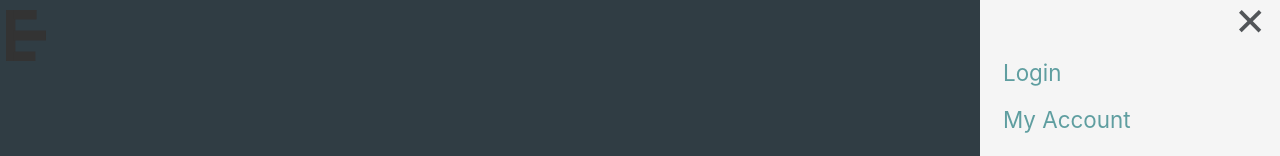
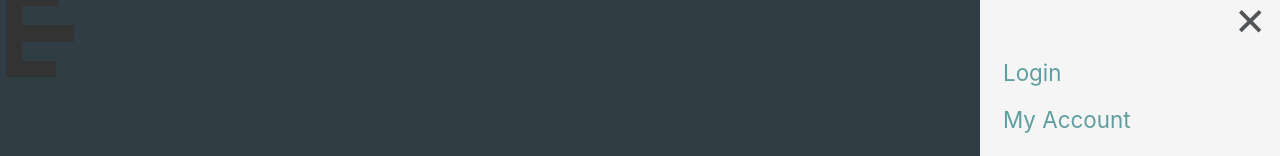
Before and after one commit to kiztopia1/enasiz, a React (Create React App) app: page / in a window 1280 px wide. Shown: the top 156 px of the page. Built offline with nearby package versions, Linux system fonts and the light colour scheme.

Commit message:
nav logo link added

```diff
--- a/src/global/nav/nav.js
+++ b/src/global/nav/nav.js
@@ -8,7 +8,7 @@ class Nav extends React.Component {
         return (
             <nav>
 
-                <img src="imgs/logoDark.svg" alt="" className="logo" />
+                <Link to='/' ><img src="imgs/logoDark.svg" alt="" className="logo" /></Link>
 
                 <span className='white menu'>menu</span>
                 <div className="slide">
```
